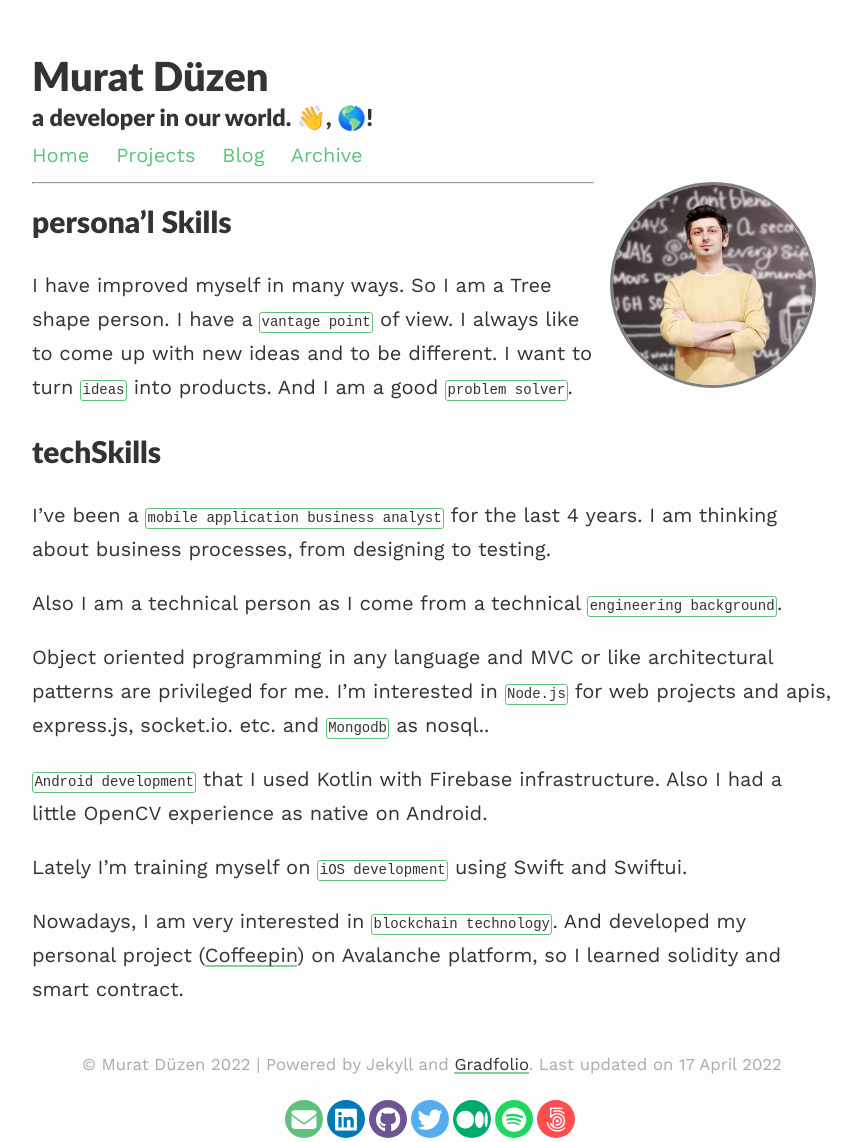
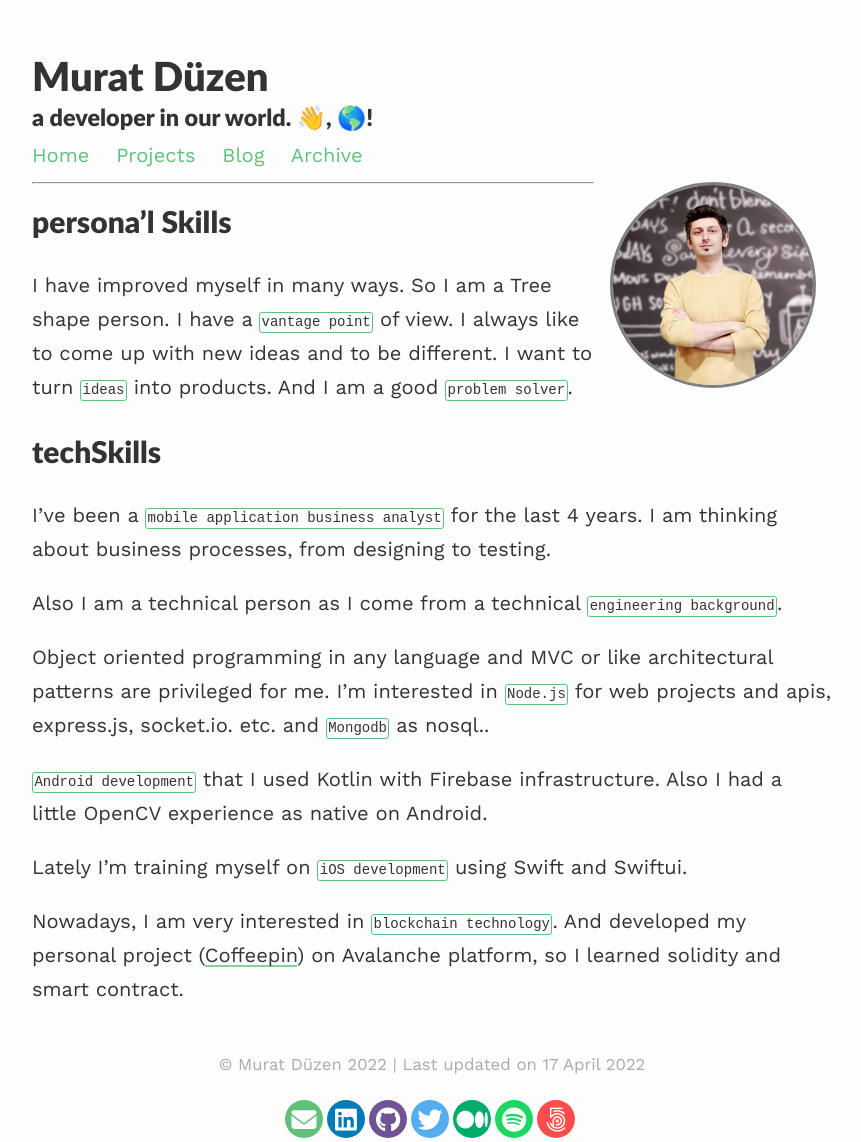
Before and after one commit to muratdzn/muratdzn.github.io, a Jekyll site: the page built from index.md, in a window 1280 px wide. Shown: the whole page, without its empty margins (208-1069 px from the left). Built offline with Jekyll 4.4.1, drawn with Linux system fonts in a browser that asks for light colours; nearby versions of some CDN libraries.

Commit message:
remove footer texts

```diff
--- a/_layouts/default.html
+++ b/_layouts/default.html
@@ -38,10 +38,7 @@
 
     <footer>
         <p class="copy">
-            <small> &copy; {{site.title}} {{ site.time | date: '%Y' }}
-                | Powered by Jekyll and
-                <a target="_blank" href="https://github.com/jitinnair1/gradfolio/">Gradfolio</a>.
-                Last updated on {{ site.time | date_to_long_string }}
+            <small> &copy; {{site.title}} {{ site.time | date: '%Y' }} | Last updated on {{ site.time | date_to_long_string }}
             </small>
         </p>
 
```
